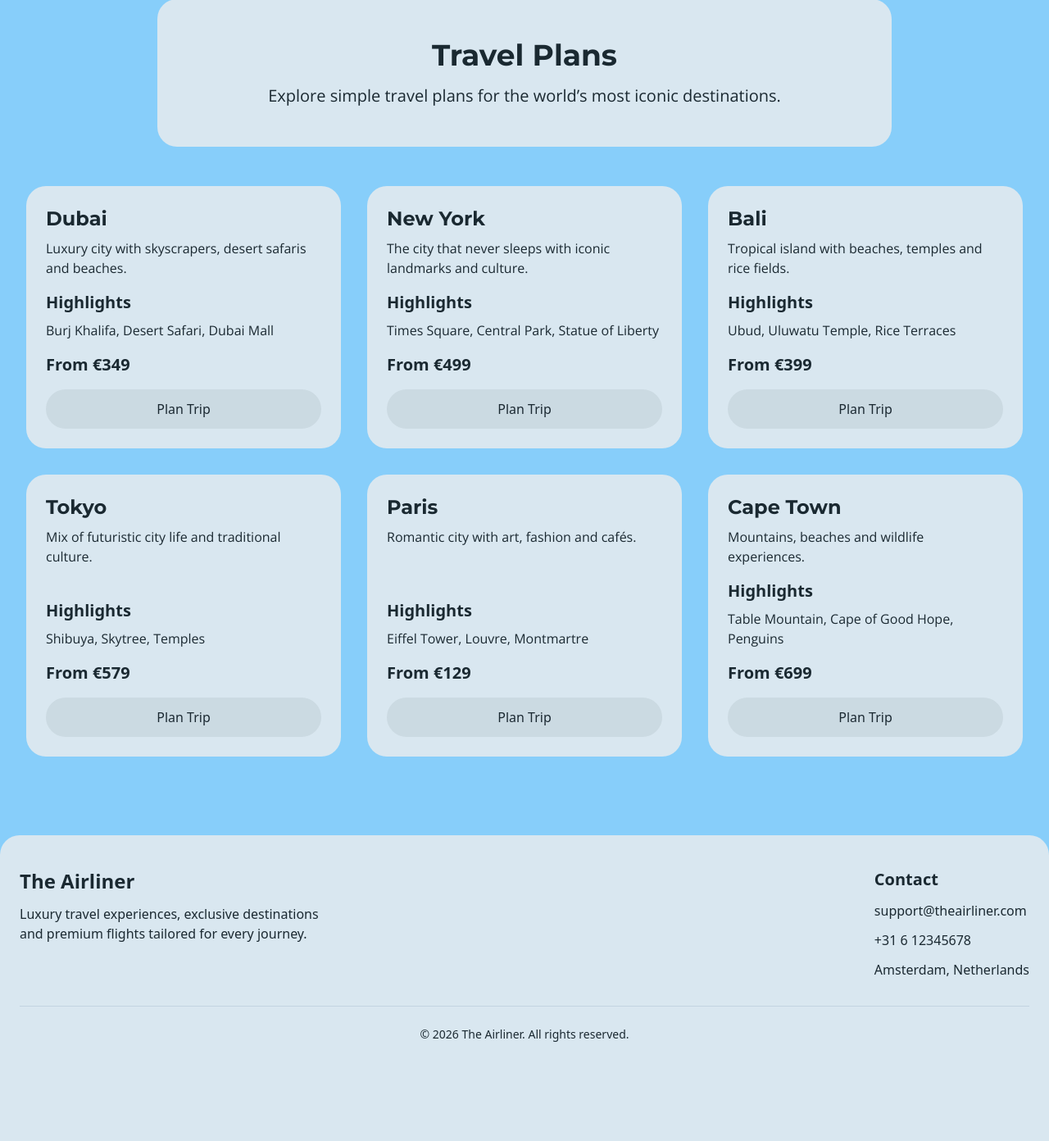
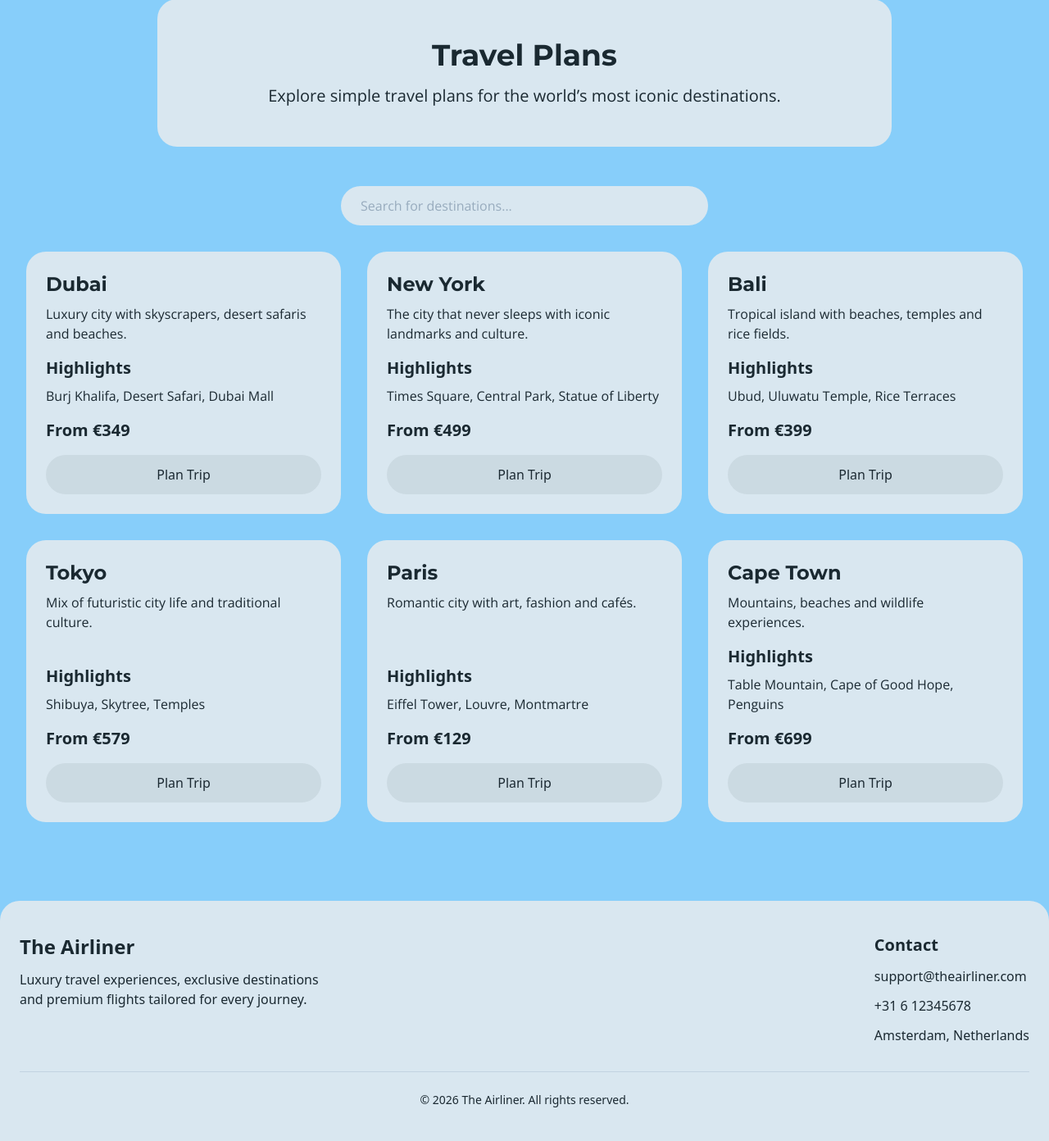
Before and after one commit to userlvv/The-Airliner, a PHP site: page /travel.php in a window 1280 px wide. Shown: the part 137-1529 px from the top of the page at 82% size. Before the commit the page ends 1408 px from the top, so only its background shows below. Run offline with PHP 8.4, Linux system fonts and the light colour scheme; some libraries are stand-ins or nearby versions.

Commit message:
New branch and added search funtion on travel page

```diff
--- a/app/travel.php
+++ b/app/travel.php
@@ -71,7 +71,9 @@ require __DIR__ . "/config/database.php";
     </section>
 
     <section class="px-4 lg:px-8 py-12">
-      <div class="grid grid-cols-1 md:grid-cols-2 xl:grid-cols-3 gap-8 mx-auto">
+      <input type="text" id="search" onkeyup="zoek()" placeholder="Search for destinations..."
+        class="bg-[#EEEEEE] opacity-80 rounded-full px-6 py-3 opensans block mx-auto mb-8 w-full max-w-md">
+      <div id="grid" class="grid grid-cols-1 md:grid-cols-2 xl:grid-cols-3 gap-8 mx-auto">
         <div class="bg-[#EEEEEE] opacity-80 rounded-3xl p-6 flex flex-col">
           <h2 class="montserrat text-2xl font-bold mb-2">Dubai</h2>
           <p class="opensans mb-4 flex-grow">
@@ -183,6 +185,17 @@ require __DIR__ . "/config/database.php";
       </p>
     </div>
   </footer>
+
+  <script>
+    function zoek() {
+      let input = document.getElementById("search").value.toLowerCase();
+      for (let card of document.getElementById("grid").children) {
+        let naam = card.querySelector("h2").innerText.toLowerCase();
+        card.style.display = naam.includes(input) ? "flex" : "none";
+      }
+    }
+  </script>
+
 </body>
 
 </html>
```
